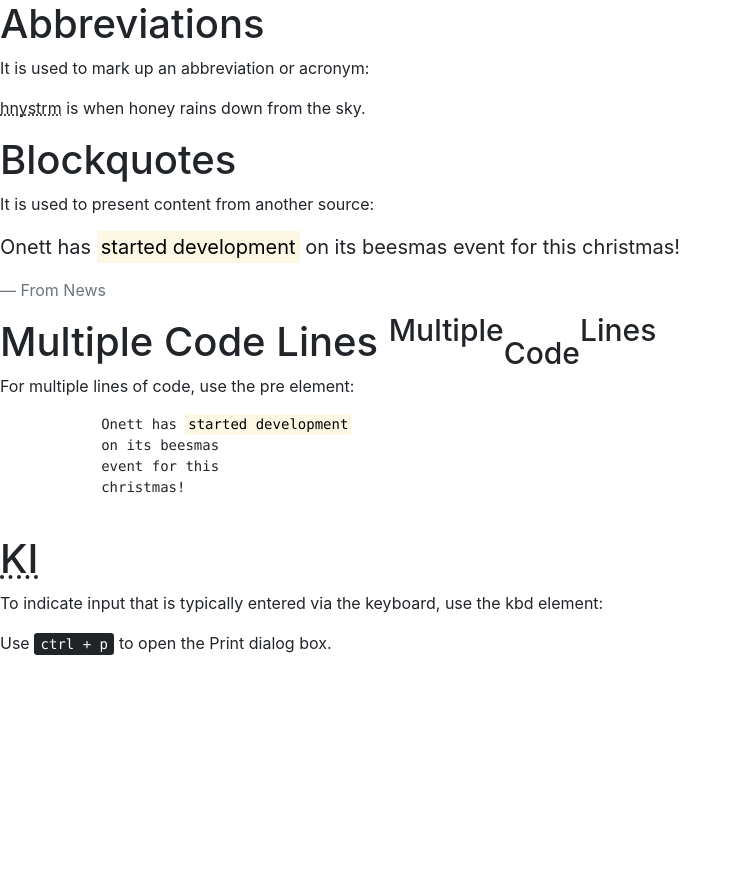
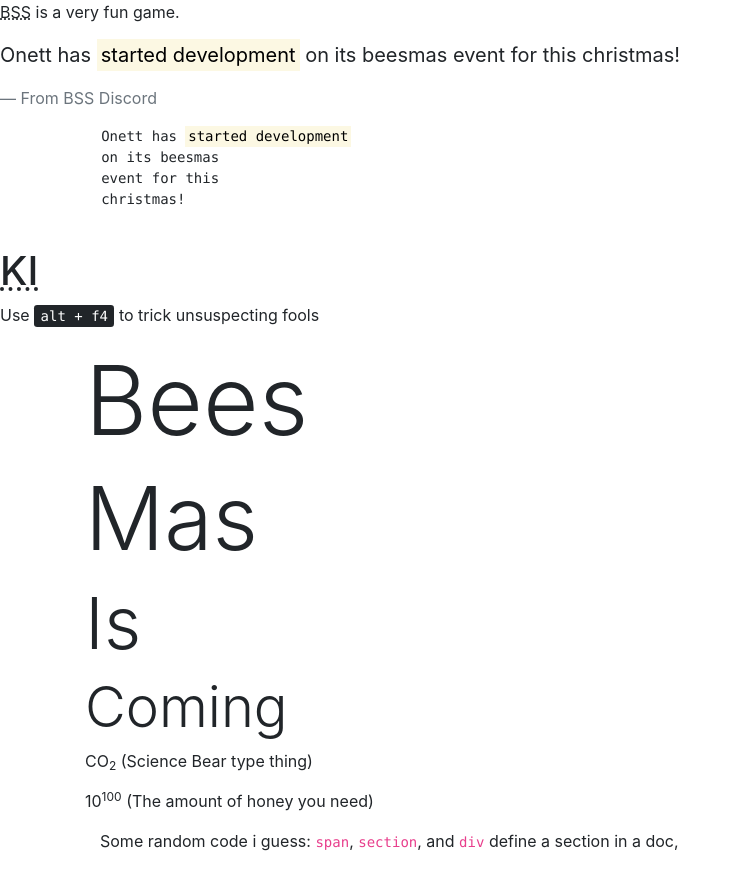
Before and after one commit to jorsawseewowo/bootstrap-typography, a plain HTML site: page index.html in a window 1280 px wide. Shown: the whole page, without its empty margins (0-742 px from the left). Before the commit the page ends 800 px from the top, so only its background shows below. Drawn offline with nearby package versions, Linux system fonts and the light colour scheme.

Commit message:
Add files via upload

```diff
--- a/index.html
+++ b/index.html
@@ -1,4 +1,5 @@
 <html>
+
 <head>
     <title>Bootstrap Typography</title>
     <meta charset="utf-8">
@@ -6,18 +7,13 @@
     <link rel="stylesheet" href="https://maxcdn.bootstrapcdn.com/bootstrap/4.3.1/css/bootstrap.min.css">
     <script src="https://maxcdn.bootstrapcdn.com/bootstrap/4.3.1/js/bootstrap.min.js"></script>
 </head>
+
 <body>
-        <h1>Abbreviations</h1>
-        <p>It is used to mark up an abbreviation or acronym:</p>
-        <p><abbr title="honeystorm">hnystrm</abbr> is when honey rains down from the sky.</p>
-        <h1>Blockquotes</h1>
-        <p>It is used to present content from another source:</p>
+    <p><abbr title="bee swarm simulator">BSS</abbr> is a very fun game.</p>
     <blockquote class="blockquote">
         <p>Onett has <mark>started development</mark> on its beesmas event for this christmas!</p>
-            <footer class="blockquote-footer">From News</footer>
+        <footer class="blockquote-footer">From BSS Discord</footer>
     </blockquote>
-        <h1>Multiple Code Lines <SUP>Multiple</SUP><sub>Code</sub><SUP>Lines</SUP></h1>
-        <p>For multiple lines of code, use the pre element:</p>
     <pre>
             Onett has <mark>started development</mark>
             on its beesmas
@@ -25,9 +21,20 @@
             christmas!
         </pre>
     <h1><abbr title="Keyboard Inputs">KI</abbr></h1>
-        <p>To indicate input that is typically entered via the keyboard, use the kbd element:</p>
-            <p>Use <kbd>ctrl + p</kbd> to open the Print dialog box.</p>
-            <marquee>
-            <input type="color" name="" id="">
+    <p>Use <kbd>alt + f4</kbd> to trick unsuspecting fools</p>
+    <div class="container">
+        <h2 class="display-1">Bees</h2>
+        <h3 class="display-2">Mas</h3>
+        <h4 class="display-3">Is</h4>
+        <h5 class="display-4">Coming</h5>
+    </div>
+    <div class="container">
+        <p>CO<sub>2</sub> (Science Bear type thing)</p>
+        <p>10<SUP>100</SUP> (The amount of honey you need)
+        <div class="container">
+            <p>Some random code i guess: <code>span</code>, <code>section</code>, and <code>div</code> define a section in a
+                doc,</p>
+        </div>
 </body>
+
 </html>
```
Lines whose indentation alone changed are shown as unchanged.
